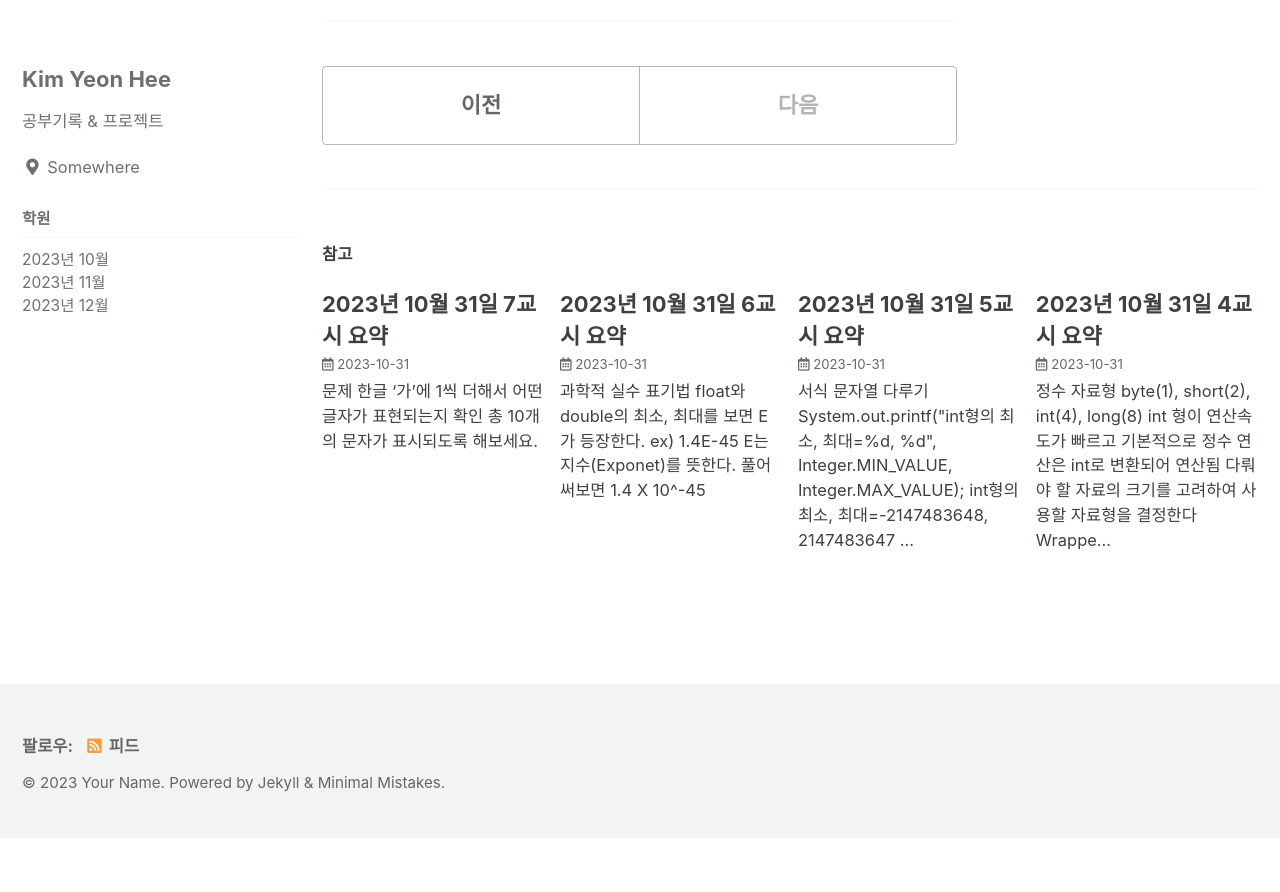
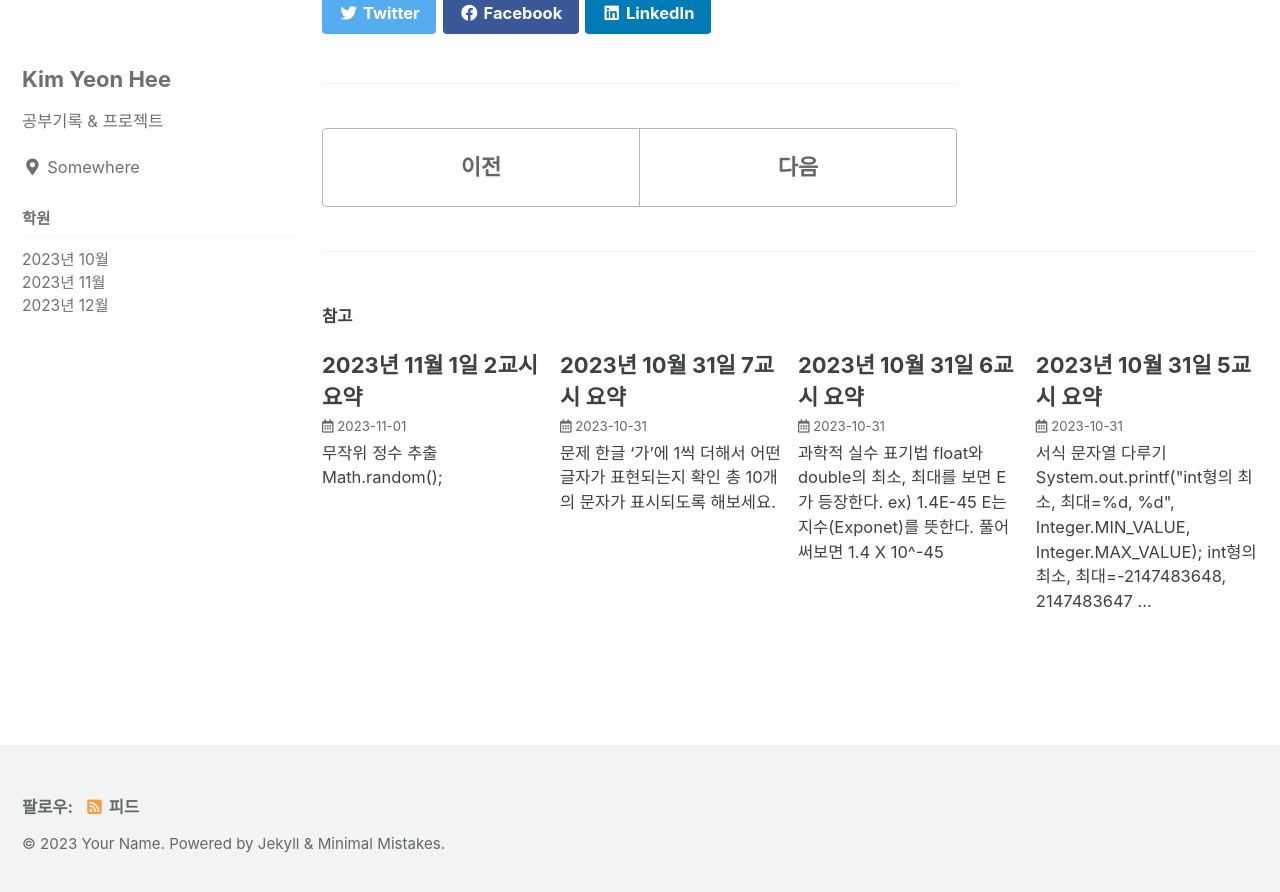
Before and after one commit to YonY-K/YonY-K.github.io, a Jekyll site: the page built from school/2311_school/_posts/2023-11-01-1period.md, in a window 1280 px wide and 900 px high, scrolled down 1511 px. Shown: the top 892 px of the window. Built offline with Jekyll 4.4.1, drawn with Linux system fonts in a browser that asks for light colours; cached includes are drawn as plain includes; before the commit the page ends 2349 px from its top, so only the background shows below that; part of the change alters nothing that is shown.

````diff
--- a/_config.yml
+++ b/_config.yml
@@ -59,11 +59,11 @@ reCaptcha:
 atom_feed:
   path                   : # blank (default) uses feed.xml
   hide                   : # true, false (default)
-search                   : # true, false (default)
-search_full_content      : # true, false (default)
-search_provider          : # lunr (default), algolia, google
+search                   : true # true, false (default)
+search_full_content      : true # true, false (default)
+search_provider          : lunr # lunr (default), algolia, google
 lunr:
-  search_within_pages    : # true, false (default)
+  search_within_pages    : false # true, false (default)
 algolia:
   application_id         : # YOUR_APPLICATION_ID
   index_name             : # YOUR_INDEX_NAME
--- a/school/2311_school/_posts/2023-11-01-1period.md
+++ b/school/2311_school/_posts/2023-11-01-1period.md
@@ -34,3 +34,4 @@ public class RandomTest {
 
 }
 ```
+<br>
--- /dev/null
+++ b/school/2311_school/_posts/2023-11-01-2period.md
@@ -0,0 +1,68 @@
+---
+title: "2023년 11월 1일 2교시 요약"
+---
+- 무작위 정수 추출
+ ```java
+ Math.random();
+ ```
+
+### 문제
+Math.random(); 에서 리턴되는 값은 어떤 유형인지 확인<br>
+위와 같은 방법으로 2개 값을 구해서 곱셈하고 그 결과를 기억<br>
+화면에는 곱셈식과 그 결과값이 함께 표시되도록 해보세요.<br>
+
+```java
+double n1 = Math.random();
+double n2 = Math.random();
+double result = n1*n2;
+
+System.out.println(n1 + " X " + n2 + " = " + result);
+System.out.printf("%f X %f = %f" , n1 , n2, result);
+```
+
+- 문자-정수 변환
+  - char에 문자가 저장되어도 메모리에서는 숫자로 로드된다.
+  - 따라서 문자가('a') 아닌 문자에 대응하는 숫자(97)를 저장해도 된다.
+  - 다만 문자를 숫자로, 숫자를 문자로 저장하고 싶다면 형변환을 해주는 게 적절하다.
+
+### 문제
+char ch = (char)97; 정수를 문자로 변환하기<br>
+int num = (int)num; 문자를 정수형으로 변환하기<br>
+a~z, A~Z, 0~9 각 문자의 정수표현 확인한 후에
+무작위로 임의의 문자(대문자, 소문자, 숫자)를 추출(20개)하여 화면에 표시하기
+
+```java
+//a~z 97~122 26
+//A~Z 65~90 26
+//0~9 48~57 10
+
+Random rd = new Random();
+
+System.out.printf("%c", (char)(rd.nextInt(26)+97)); //소문자
+System.out.printf("%c", (char)(rd.nextInt(26)+65)); //대문자
+System.out.printf("%c", (char)(rd.nextInt(10)+48)); //숫자
+
+System.out.printf("%c", (char)(rd.nextInt('z'-'a'+1)+'a'));
+System.out.printf("%c", (char)(rd.nextInt('Z'-'A'+1)+'A'));
+System.out.printf("%c", (char)(rd.nextInt('9'-'0'+1)+'0'));
+```
+
+- print, printf, pirntln 차이점
+  - print() : 자바의 모든 기본형 데이터, 참조형 데이터가 올 수 있다.
+    - 줄을 바꾸고 싶다면 개행문자("\n")를 써준다
+        ```java
+        System.out.print("a \n");
+        ```
+  - printf() : 서식문자열(formated String)
+    - 서식출력: 변환문자(%c)에 'a'가 할당되어 표시된다.
+        ```
+        System.out.printf("%c", 'a');
+        ```
+    - %d(정수), %c(문자), %s(문자열), %b(참/거짓), %f(실수)
+    - 줄바꿈이 자동으로 되지 않아서 개행문자("\n") 사용필요
+    - \n(줄바꿈), \t(tab만큼 띄우기)
+  - println() : 출력 후 줄바꿈 한다.
+    - 개행문자("\n")를 써주면 줄바꿈이 2번 수행된다.
+        ```
+        System.out.println("a \n");
+        ```
````
